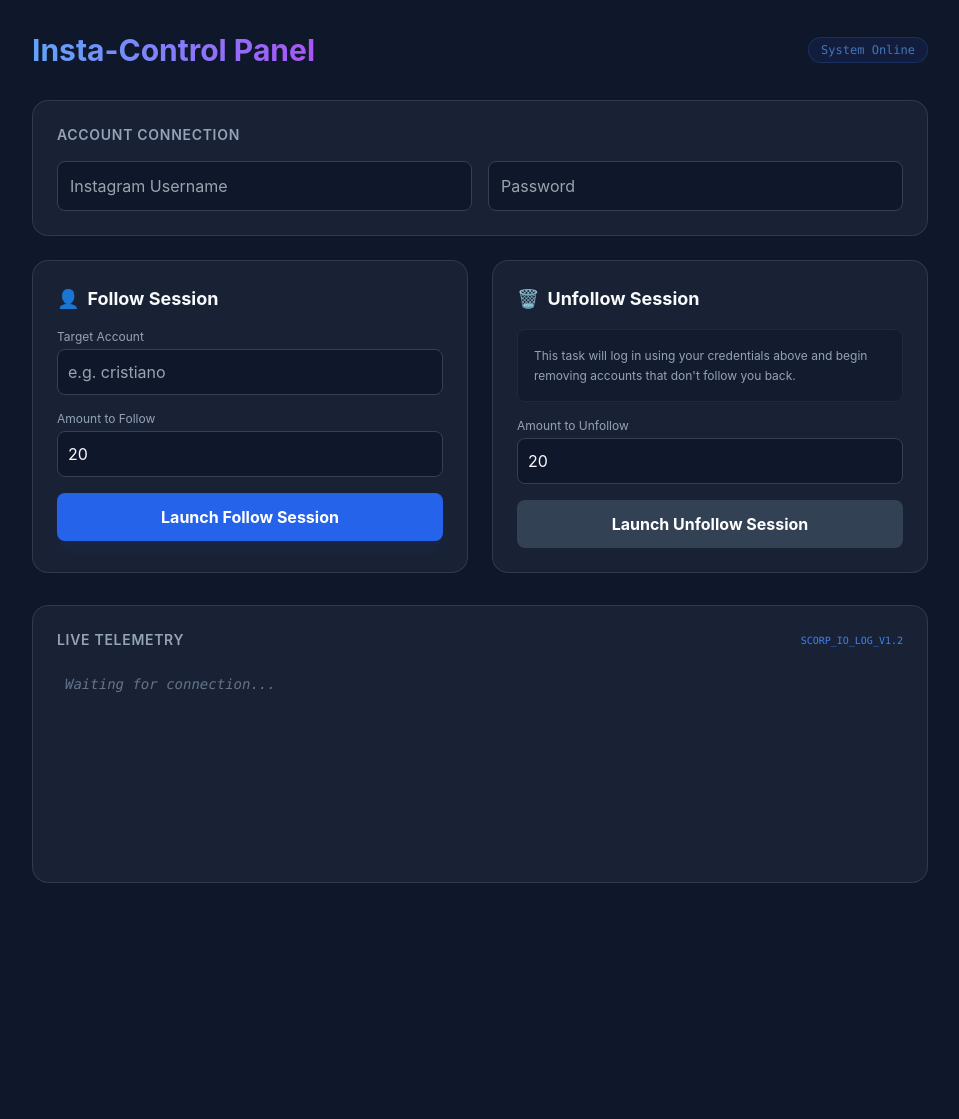
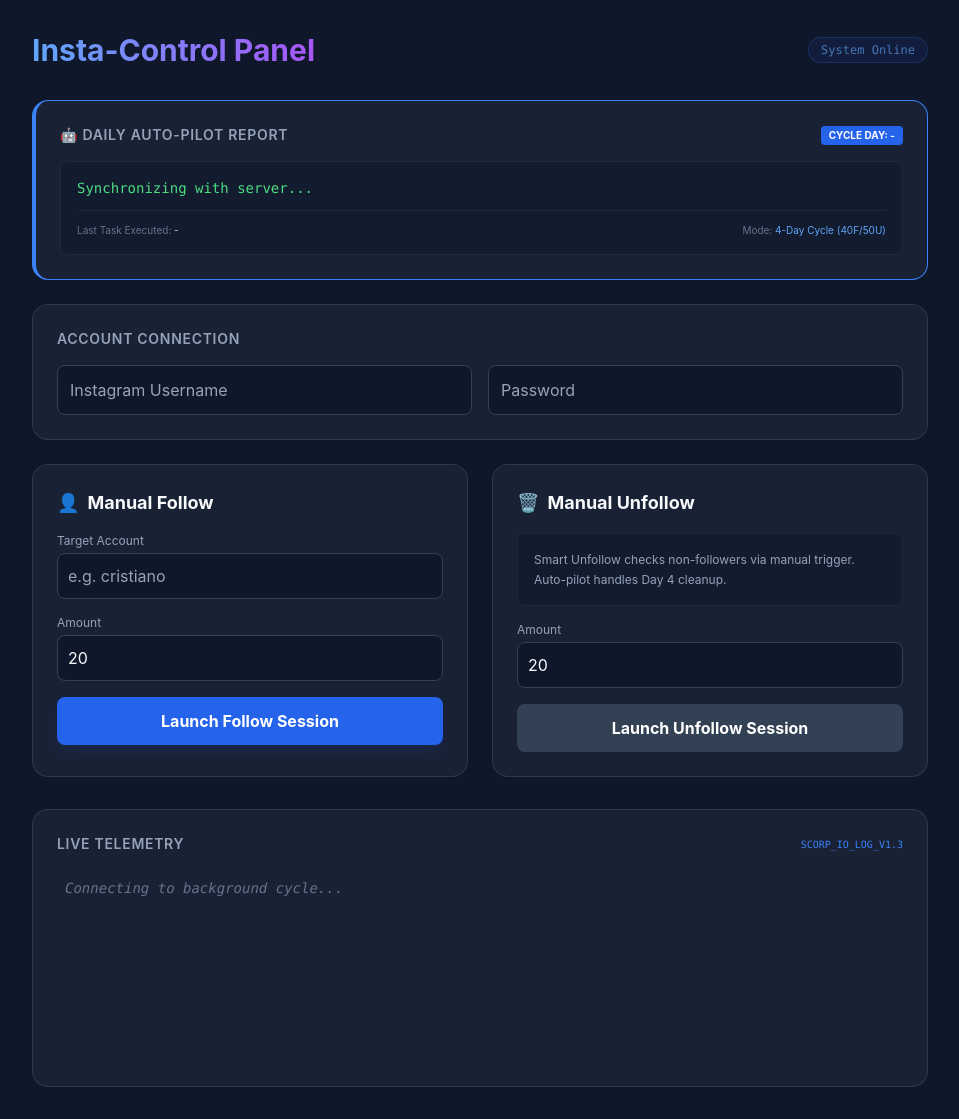
Before and after one commit to Motari2004/Instautomator, a Flask app: page / in a window 1280 px wide. Shown: the whole page, without its empty margins (160-1119 px from the left). Before the commit the page ends 883 px from the top, so only its background shows below. Run offline with Flask 3, Linux system fonts and the light colour scheme; some libraries are stand-ins or nearby versions.

Commit message:
Describe what you changed here

```diff
--- a/server.py
+++ b/server.py
@@ -10,43 +10,53 @@ from instagrapi.exceptions import ChallengeRequired, TwoFactorRequired, LoginReq
 
 app = Flask(__name__)
 
-# Detect environment
+# --- CONFIGURATION ---
 IS_PROD = "RENDER" in os.environ
 RENDER_URL = "https://instautomator.onrender.com"
+# Persistence file ensures the bot remembers its day/report even after Render restarts
 STATE_FILE = "/tmp/bot_state.json" if IS_PROD else "bot_state.json"
 
-# Independent clients
+# Independent clients for background tasks
 cl_follow = Client()
 cl_unfollow = Client()
 
 bot_status = "System Ready. Auto-Pilot Standby..."
 
-# --- STATE MANAGEMENT ---
+# --- PERSISTENCE LOGIC ---
 
 def get_state():
-    """Reads the current day and last run date from the persistence file."""
+    """Reads the current day and last report from the state file."""
     if os.path.exists(STATE_FILE):
         try:
             with open(STATE_FILE, 'r') as f:
                 return json.load(f)
         except:
             pass
-    return {"day": 1, "last_run_date": None}
+    return {
+        "day": 1,
+        "last_run_date": None,
+        "last_result": "Waiting for first automated run..."
+    }
 
-def save_state(day, date_str):
-    """Saves the cycle progress."""
+def save_state(day, date_str, result_msg):
+    """Saves the cycle progress and the report message."""
     with open(STATE_FILE, 'w') as f:
-        json.dump({"day": day, "last_run_date": date_str}, f)
+        json.dump({
+            "day": day,
+            "last_run_date": date_str,
+            "last_result": result_msg
+        }, f)
 
-# --- AUTO-PILOT TASK ---
+# --- AUTO-PILOT ENGINE ---
+
+
 
 def auto_pilot_loop():
     global bot_status
 
-    # Credentials & Config from Render Env Vars
+    # Credentials from Render Env Vars
     user = os.environ.get("IG_USERNAME")
     pw = os.environ.get("IG_PASSWORD")
-    # Comma-separated list: "user1, user2, user3..."
     target_string = os.environ.get("IG_TARGET_LIST", "")
     target_list = [t.strip() for t in target_string.split(",") if t.strip()]
 
@@ -54,7 +64,7 @@ def auto_pilot_loop():
         state = get_state()
         today = time.strftime("%Y-%m-%d")
 
-        # Only run once per 24 hours
+        # Only run if we haven't completed a task today
         if state["last_run_date"] != today:
             current_day = state["day"]
 
@@ -63,11 +73,10 @@ def auto_pilot_loop():
                 target = random.choice(target_list) if target_list else "instagram"
                 bot_status = f"🤖 Day {current_day}: Target selected -> @{target}"
 
-                # Use same session logic as manual
-                session_data = os.environ.get("IG_FOLLOW_SESSION")
-                cl_follow.set_user_agent("Instagram 269.0.0.18.75 Android (26/8.0.0; 480dpi; 1080x1920; OnePlus; OnePlus3T; oneplus3; qcom; en_US; 445305141)")
-
                 try:
+                    # Load session from IG_FOLLOW_SESSION
+                    session_data = os.environ.get("IG_FOLLOW_SESSION")
+                    cl_follow.set_user_agent("Instagram 269.0.0.18.75 Android (26/8.0.0; 480dpi; 1080x1920; OnePlus; OnePlus3T; oneplus3; qcom; en_US; 445305141)")
                     if session_data:
                         cl_follow.set_settings(json.loads(session_data))
                     cl_follow.login(user, pw)
@@ -79,22 +88,25 @@ def auto_pilot_loop():
                     for u in users:
                         cl_follow.user_follow(u.pk)
                         count += 1
-                        bot_status = f"🤖 Day {current_day}: Followed {count}/40 from @{target}"
+                        bot_status = f"🤖 Day {current_day}: Following {count}/40 from @{target}"
                         time.sleep(random.uniform(60, 120))
 
-                    save_state(current_day + 1, today)
-                    bot_status = f"🏁 Day {current_day} Complete. Next run tomorrow."
+                    # Log success to persistence
+                    report = f"✅ Success: Day {current_day} followed {count} users from @{target}."
+                    save_state(current_day + 1, today, report)
+                    bot_status = report
+
                 except Exception as e:
-                    bot_status = f"❌ Auto-Follow Error: {str(e)[:50]}"
+                    error_report = f"❌ Error on Day {current_day}: {str(e)[:40]}"
+                    save_state(current_day, today, error_report)
+                    bot_status = error_report
 
             else:
                 # DAY 4: UNFOLLOW 50 NON-FOLLOWERS
-                bot_status = "🤖 Day 4: Starting Smart Unfollow (50 users)..."
-
-                session_data = os.environ.get("IG_UNFOLLOW_SESSION")
-                cl_unfollow.set_user_agent("Instagram 269.0.0.18.75 Android (26/8.0.0; 480dpi; 1080x1920; OnePlus; OnePlus3T; oneplus3; qcom; en_US; 445305141)")
-
+                bot_status = "🤖 Day 4: Starting Smart Unfollow..."
                 try:
+                    session_data = os.environ.get("IG_UNFOLLOW_SESSION")
+                    cl_unfollow.set_user_agent("Instagram 269.0.0.18.75 Android (26/8.0.0; 480dpi; 1080x1920; OnePlus; OnePlus3T; oneplus3; qcom; en_US; 445305141)")
                     if session_data:
                         cl_unfollow.set_settings(json.loads(session_data))
                     cl_unfollow.login(user, pw)
@@ -102,7 +114,6 @@ def auto_pilot_loop():
                     my_id = cl_unfollow.user_id
                     follower_ids = {u.pk for u in cl_unfollow.user_followers_v1(my_id, amount=0)}
                     following = cl_unfollow.user_following_v1(my_id, amount=0)
-
                     non_followers = [u for u in following if u.pk not in follower_ids][:50]
 
                     count = 0
@@ -112,15 +123,19 @@ def auto_pilot_loop():
                         bot_status = f"🤖 Day 4: Unfollowed {count}/50"
                         time.sleep(random.uniform(60, 120))
 
-                    save_state(1, today) # Reset to Day 1
-                    bot_status = "🏁 Cycle Reset! Day 4 finished."
+                    report = f"✅ Success: Day 4 cleaned {count} non-followers."
+                    save_state(1, today, report) # Reset to Day 1
+                    bot_status = report
                 except Exception as e:
-                    bot_status = f"❌ Auto-Unfollow Error: {str(e)[:50]}"
+                    error_report = f"❌ Error on Day 4: {str(e)[:40]}"
+                    save_state(4, today, error_report)
+                    bot_status = error_report
 
-        # Sleep 1 hour before checking the date again
+        # Check for new day every hour
         time.sleep(3600)
 
 def keep_alive():
+    """Internal ping to prevent Render sleep."""
     while True:
         try:
             requests.get(f"{RENDER_URL}/status", timeout=10)
@@ -136,19 +151,35 @@ def index():
 
 @app.route('/status')
 def get_status():
-    curr = get_state()
+    state = get_state()
     return jsonify({
         "status": bot_status,
-        "day": curr["day"],
-        "last_run": curr["last_run_date"]
+        "cycle_day": state["day"],
+        "last_report": state["last_result"],
+        "last_run": state["last_run_date"]
     })
 
-# (Include manual /run-follow and /run-unfollow from previous version)
+# Manual routes remain available for on-demand use
+@app.route('/run-follow', methods=['POST'])
+def run_follow():
+    user = request.form.get('username')
+    pw = request.form.get('password')
+    target = request.form.get('target')
+    amount = int(request.form.get('amount'))
+
+    def task():
+        global bot_status
+        bot_status = f"🔄 Manual Follow starting for @{target}..."
+        # (Manual follow logic using cl_follow)
+
+    threading.Thread(target=task).start()
+    return jsonify({"status": "started"})
 
 if __name__ == '__main__':
     if IS_PROD:
+        # Keep server awake
         threading.Thread(target=keep_alive, daemon=True).start()
-        # Start the 24-hour cycle manager
+        # Run the automated cycle
         threading.Thread(target=auto_pilot_loop, daemon=True).start()
 
     port = int(os.environ.get("PORT", 10000))
--- a/templates/index.html
+++ b/templates/index.html
@@ -10,6 +10,7 @@
         .glass { background: rgba(30, 41, 59, 0.7); backdrop-filter: blur(10px); border: 1px solid rgba(255,255,255,0.1); }
         .log-container::-webkit-scrollbar { width: 4px; }
         .log-container::-webkit-scrollbar-thumb { background: #3b82f6; border-radius: 10px; }
+        .status-dot { height: 8px; width: 8px; border-radius: 50%; display: inline-block; margin-right: 6px; }
     </style>
 </head>
 <body class="p-4 md:p-8">
@@ -24,6 +25,22 @@
             </div>
         </div>
 
+        <div class="glass p-6 rounded-2xl mb-6 border-l-4 border-blue-500">
+            <div class="flex items-center justify-between mb-4">
+                <h2 class="text-sm font-semibold uppercase tracking-wider text-slate-400">🤖 Daily Auto-Pilot Report</h2>
+                <span id="cycle-day-badge" class="bg-blue-600 text-[10px] px-2 py-0.5 rounded text-white font-bold">CYCLE DAY: -</span>
+            </div>
+            <div id="report-container" class="bg-slate-900/50 p-4 rounded-lg border border-slate-800">
+                <div id="daily-report" class="text-green-400 font-mono text-sm">
+                    Synchronizing with server...
+                </div>
+                <div class="flex justify-between items-center mt-3 pt-3 border-t border-slate-800">
+                    <span class="text-[10px] text-slate-500">Last Task Executed: <span id="last-run-date" class="text-slate-300">-</span></span>
+                    <span class="text-[10px] text-slate-500">Mode: <span class="text-blue-400">4-Day Cycle (40F/50U)</span></span>
+                </div>
+            </div>
+        </div>
+
         <div class="glass p-6 rounded-2xl mb-6">
             <h2 class="text-sm font-semibold uppercase tracking-wider text-slate-400 mb-4">Account Connection</h2>
             <div class="grid grid-cols-1 md:grid-cols-2 gap-4">
@@ -35,7 +52,7 @@
         <div class="grid grid-cols-1 md:grid-cols-2 gap-6">
             <div class="glass p-6 rounded-2xl">
                 <h2 class="text-lg font-bold mb-4 flex items-center">
-                    <span class="mr-2">👤</span> Follow Session
+                    <span class="mr-2">👤</span> Manual Follow
                 </h2>
                 <div class="space-y-4">
                     <div>
@@ -43,7 +60,7 @@
                         <input type="text" id="target" placeholder="e.g. cristiano" class="w-full bg-slate-900 border border-slate-700 rounded-lg p-2.5">
                     </div>
                     <div>
-                        <label class="block text-xs text-slate-400 mb-1">Amount to Follow</label>
+                        <label class="block text-xs text-slate-400 mb-1">Amount</label>
                         <input type="number" id="follow_amount" value="20" class="w-full bg-slate-900 border border-slate-700 rounded-lg p-2.5">
                     </div>
                     <button onclick="startTask('follow')" class="w-full bg-blue-600 hover:bg-blue-500 text-white font-bold py-3 rounded-lg transition-colors shadow-lg shadow-blue-900/20">
@@ -54,16 +71,16 @@
 
             <div class="glass p-6 rounded-2xl">
                 <h2 class="text-lg font-bold mb-4 flex items-center">
-                    <span class="mr-2">🗑️</span> Unfollow Session
+                    <span class="mr-2">🗑️</span> Manual Unfollow
                 </h2>
                 <div class="space-y-4">
                     <div class="p-4 bg-slate-900/50 rounded-lg border border-slate-800">
                         <p class="text-xs text-slate-400 leading-relaxed">
-                            This task will log in using your credentials above and begin removing accounts that don't follow you back.
+                            Smart Unfollow checks non-followers via manual trigger. Auto-pilot handles Day 4 cleanup.
                         </p>
                     </div>
                     <div>
-                        <label class="block text-xs text-slate-400 mb-1">Amount to Unfollow</label>
+                        <label class="block text-xs text-slate-400 mb-1">Amount</label>
                         <input type="number" id="unfollow_amount" value="20" class="w-full bg-slate-900 border border-slate-700 rounded-lg p-2.5">
                     </div>
                     <button onclick="startTask('unfollow')" class="w-full bg-slate-700 hover:bg-slate-600 text-white font-bold py-3 rounded-lg transition-colors">
@@ -76,10 +93,10 @@
         <div class="mt-8 glass p-6 rounded-2xl">
             <div class="flex items-center justify-between mb-4">
                 <h2 class="text-sm font-semibold uppercase tracking-wider text-slate-400">Live Telemetry</h2>
-                <span class="text-[10px] text-blue-500 font-mono">SCORP_IO_LOG_V1.2</span>
+                <span class="text-[10px] text-blue-500 font-mono">SCORP_IO_LOG_V1.3</span>
             </div>
             <div id="log" class="log-container h-48 overflow-y-auto font-mono text-sm space-y-2 p-2">
-                <div class="text-slate-500 italic">Waiting for connection...</div>
+                <div class="text-slate-500 italic">Connecting to background cycle...</div>
             </div>
         </div>
     </div>
@@ -87,7 +104,6 @@
     <script>
         let lastStatus = "";
 
-        // Function to start either Follow or Unfollow
         function startTask(taskType) {
             const user = document.getElementById('username').value;
             const pass = document.getElementById('password').value;
@@ -102,7 +118,6 @@
             formData.append('password', pass);
 
             let endpoint = '';
-
             if (taskType === 'follow') {
                 formData.append('target', document.getElementById('target').value);
                 formData.append('amount', document.getElementById('follow_amount').value);
@@ -112,29 +127,40 @@
                 endpoint = '/run-unfollow';
             }
 
-            // Append start message to log locally
             const log = document.getElementById('log');
-            log.innerHTML += `<div class="text-yellow-500 font-bold">🚀 Starting ${taskType} sequence...</div>`;
+            log.innerHTML += `<div class="text-yellow-500 font-bold italic">⚡ MANUAL OVERRIDE: Starting ${taskType}...</div>`;
 
             fetch(endpoint, { method: 'POST', body: formData })
                 .then(response => response.json())
-                .catch(err => console.error("Error starting task:", err));
+                .catch(err => console.error("Error:", err));
         }
 
-        // Automatic Status Polling
+        // Automatic Status & Report Polling
         setInterval(() => {
             fetch('/status').then(r => r.json()).then(d => {
                 const log = document.getElementById('log');
+                const reportDiv = document.getElementById('daily-report');
 
-                // Only update if the status is different to keep the log clean
+                // 1. Update the Daily Report Persistence Card
+                reportDiv.innerText = d.last_report;
+                document.getElementById('cycle-day-badge').innerText = `CYCLE DAY: ${d.cycle_day}`;
+                document.getElementById('last-run-date').innerText = d.last_run || "Never";
+
+                // Error highlighting in report
+                if (d.last_report.includes('❌')) {
+                    reportDiv.className = "text-red-400 font-mono text-sm";
+                } else if (d.last_report.includes('✅')) {
+                    reportDiv.className = "text-green-400 font-mono text-sm";
+                }
+
+                // 2. Update Live Telemetry
                 if (d.status !== lastStatus) {
                     const time = new Date().toLocaleTimeString([], { hour: '2-digit', minute: '2-digit', second: '2-digit' });
 
-                    // Style errors differently
                     let color = "text-slate-300";
                     if (d.status.includes('❌')) color = "text-red-400";
-                    if (d.status.includes('✅')) color = "text-green-400";
-                    if (d.status.includes('⏳')) color = "text-blue-300";
+                    if (d.status.includes('✅') || d.status.includes('🏁')) color = "text-green-400";
+                    if (d.status.includes('🤖') || d.status.includes('⏳')) color = "text-blue-300";
 
                     log.innerHTML += `<div class="${color} border-l-2 border-blue-500/20 pl-3">
                                         <span class="text-[10px] opacity-40 font-mono mr-2">${time}</span>
@@ -142,10 +168,10 @@
                                       </div>`;
 
                     lastStatus = d.status;
-                    log.scrollTop = log.scrollHeight; // Auto-scroll
+                    log.scrollTop = log.scrollHeight;
                 }
             });
-        }, 2000);
+        }, 3000);
     </script>
 </body>
 </html>
```
